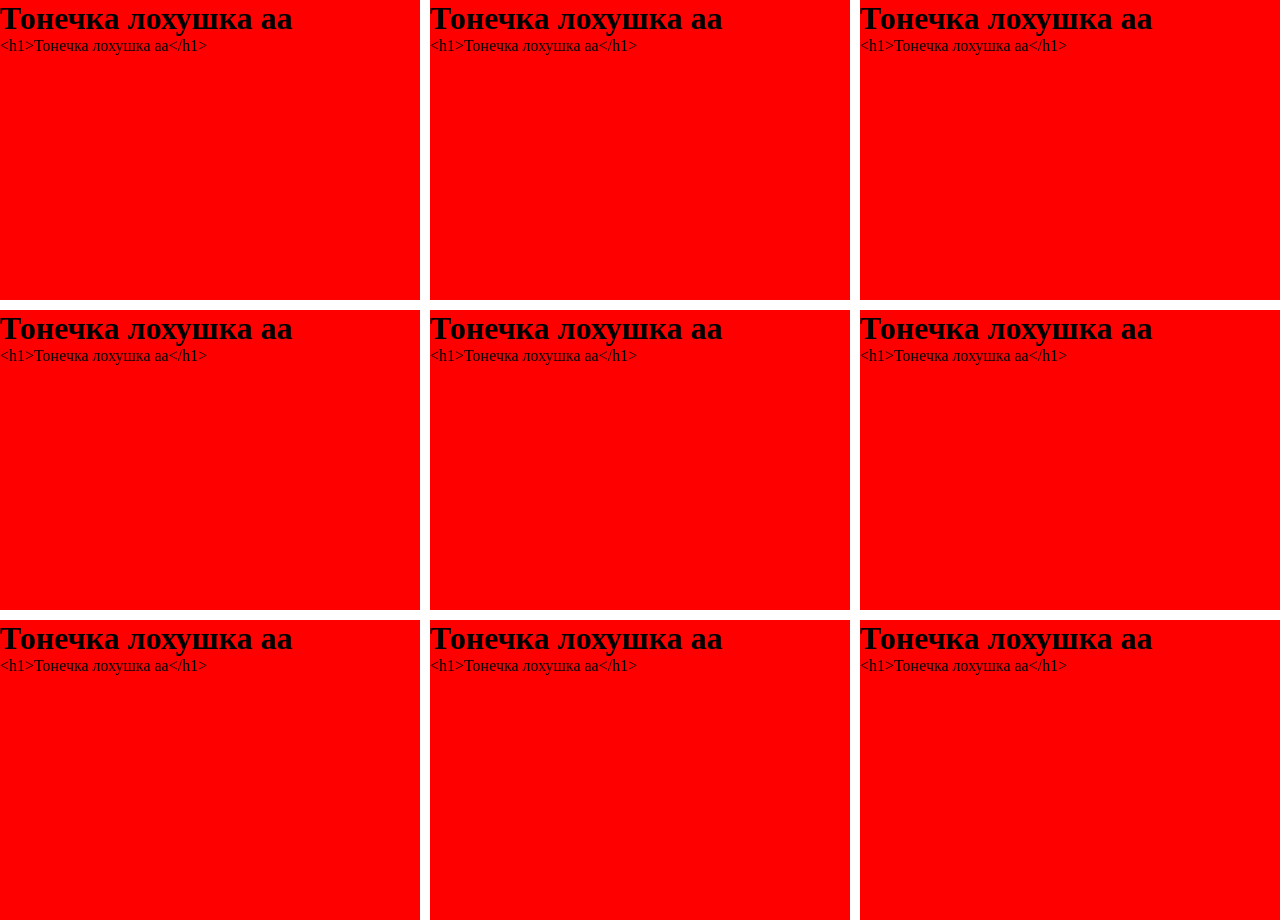
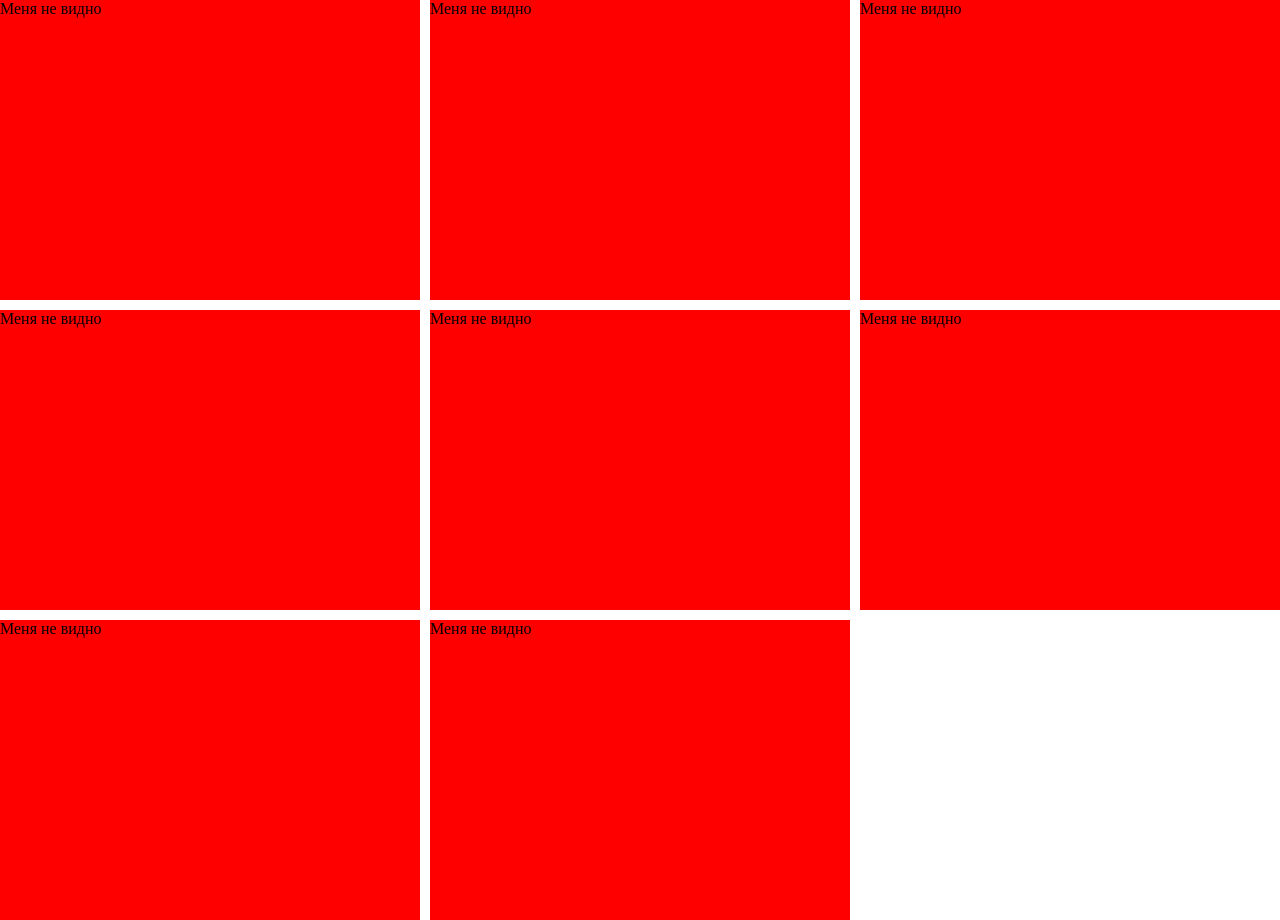
Before and after one commit to Doctor156/card-game, a Vue app: page / in a window 1280 px wide. Built offline with nearby package versions, Linux system fonts and the light colour scheme.

Commit message:
+ base logic

```diff
--- a/package.json
+++ b/package.json
@@ -24,16 +24,16 @@
     "@typescript-eslint/parser": "^5.55.0",
     "@vue/cli-plugin-babel": "~5.0.8",
     "@vue/cli-plugin-eslint": "~5.0.8",
-    "@vue/cli-plugin-typescript": "~5.0.0",
+    "@vue/cli-plugin-typescript": "~5.0.8",
     "@vue/cli-service": "~5.0.8",
     "@vue/eslint-config-typescript": "^9.1.0",
     "css-loader": "^6.7.3",
     "eslint": "^8.36.0",
     "eslint-plugin-vue": "^8.7.1",
-    "ts-loader": "^9.3.1",
+    "ts-loader": "^9.4.2",
     "typescript": "^4.9.5",
     "vue-class-component": "^7.2.6",
-    "vue-loader": "^15.9.8",
+    "vue-loader": "^15.10.1",
     "vue-property-decorator": "^9.1.2",
     "vue-template-compiler": "^2.7.14"
   },
--- a/src/App.vue
+++ b/src/App.vue
@@ -1,15 +1,39 @@
 <template>
-    <CardsGame :text="'222'" />
+  <div>
+    <CardsGame :cards-default='cards' />
+  </div>
 </template>
 
 <script lang="ts">
 import { Component, Vue } from 'vue-property-decorator';
 import CardsGame from './components/CardsGame.vue';
+import {TCard} from "@/types/TCard";
 
 @Component({
   components: {
     CardsGame,
   },
 })
-export default class App extends Vue {}
+export default class App extends Vue {
+  get cards(): TCard[] {
+   return [
+     {
+       type: 'PHP',
+       src: '/favicon.ico',
+     },
+     {
+       type: 'VUE',
+       src: '/favicon.ico',
+     },
+     {
+       type: 'TS',
+       src: '/favicon.ico',
+     },
+     {
+       type: 'JS',
+       src: '/favicon.ico',
+     }
+     ]
+  }
+}
 </script>
--- a/src/components/CardsGame.vue
+++ b/src/components/CardsGame.vue
@@ -1,9 +1,14 @@
 <template>
   <div class="card-game__wrapper">
-    <div v-for="index in 9" :key="index" class="card-game__card" :ref="index" @click="makeCardActive(index)">
+    <div v-for="(card, index) in cards" :key="index" class="card-game__card" :ref="index" @click="processCard(index)">
       <div class="card-game__card-content-wrapper">
-        <div class="card-game__front-content" v-html="content" />
-        <div class="card-game__back-content">{{content}}</div>
+        <div class="card-game__front-content" :class="{'card-game__front-content--active': !card.active}">Меня не видно</div>
+        <div class="card-game__back-content" :class="{'card-game__back-content--active': card.active}">
+          <div class="card-game__image-wrapper">
+            <img :src="card.src" :alt="card.type">
+          </div>
+          <div class="card-game__card-name" v-html="card.type" />
+        </div>
       </div>
     </div>
   </div>
@@ -16,20 +21,62 @@ import {TCard} from "@/types/TCard";
 
 @Component
 export default class CardsGame extends Vue {
-  @Prop({default: undefined}) cards!: TCard[];
+  @Prop({default: undefined}) cardsDefault!: TCard[];
   @Prop({default: ''}) text!: string;
 
+  answeredCards: TCard[] = [];
+  prevCardIndex: number|undefined = undefined
   created() {
-    console.log(222);
+    this.cardsDefault = [...structuredClone(this.cardsDefault), ...this.cardsDefault];
+  }
+
+  get cards(): TCard[] {
+    return this.cardsDefault;
+  }
+
+  processCard(currentCardIndex: number) {
+    const currentCard = this.cards[currentCardIndex];
+    // Если текущая карта заморожена не делаем ничего
+    if (currentCard.freeze) return;
+
+    this.makeCardActive(currentCardIndex);
+
+    // Если у нас есть предыдующая карта и эта карта по типу такая же как эта то ты делаем её активной
+    if (this.prevCardIndex !== undefined && this.cards[this.prevCardIndex].type === this.cards[currentCardIndex].type) {
+      this.freezeCard(currentCardIndex);
+      this.freezeCard(this.prevCardIndex);
+
+      this.prevCardIndex = undefined;
+
+      return;
+    }
+
+    if (this.prevCardIndex !== undefined) {
+      this.makeCardUnActive(this.prevCardIndex);
+      this.makeCardUnActive(currentCardIndex);
+
+      this.prevCardIndex = undefined;
+
+      return;
+    }
+
+    this.prevCardIndex = currentCardIndex;
   }
 
   makeCardActive(index: number) {
-    console.log(this.text);
-    console.log(index);
+    setTimeout(() => {
+      this.$set(this.cards[index], 'active', true);
+    }, 200);
   }
 
-  get content() {
-    return '<h1>Тонечка лохушка аа</h1>'
+  makeCardUnActive(index: number) {
+    setTimeout(() => {
+      this.$set(this.cards[index], 'active', false);
+    }, 1000);
+  }
+
+  freezeCard(index: number) {
+    this.$set(this.cards[index], 'freeze', true);
   }
 }
 </script>
@@ -52,6 +99,22 @@ export default class CardsGame extends Vue {
     grid-gap: 10px;
   }
 
+  &__back-content {
+    display: none;
+
+    &--active {
+      display: flex;
+    }
+  }
+
+  &__front-content {
+    display: none;
+
+    &--active {
+      display: flex;
+    }
+  }
+
   &__card {
     width: 100%;
     height: 300px;
--- a/src/types/TCard.ts
+++ b/src/types/TCard.ts
@@ -1,4 +1,6 @@
 export interface TCard {
     type: string,
     src?: string,
+    active?: boolean,
+    freeze?: boolean
 }
```
Also changed, not shown: 1 other file (tests, documents, lock files or other folders).
